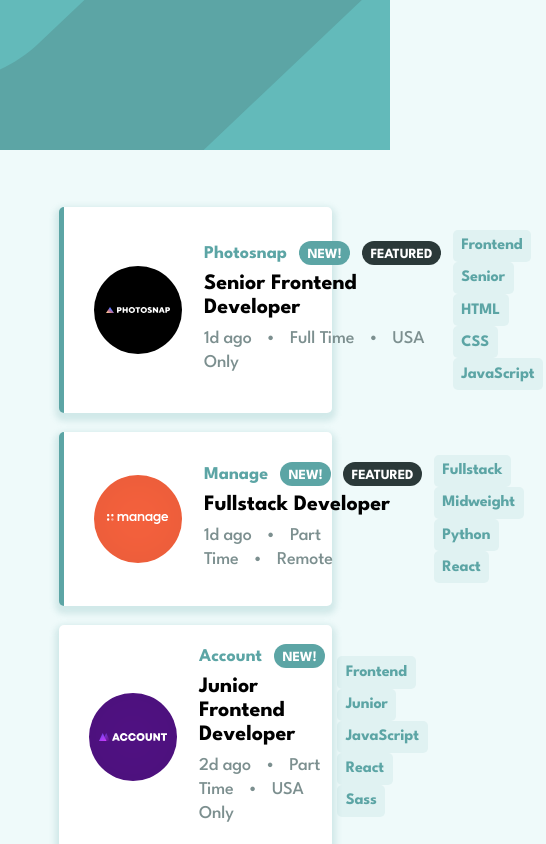
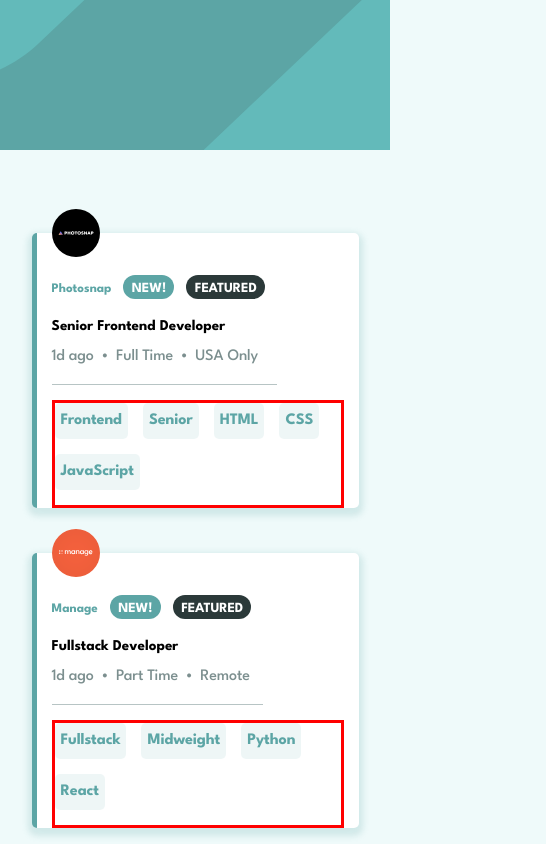
Before and after one commit to brunocs90/static-job-listings, a React (Vite) app: page / in a window 390 px wide. Shown: the top 844 px of the page, 546 px wide, since content can reach past the window. Built offline with nearby package versions, Linux system fonts and the light colour scheme.

Commit message:
responsividade

```diff
--- a/src/components/Filter/styles.ts
+++ b/src/components/Filter/styles.ts
@@ -77,7 +77,6 @@ export const FilterPanel = styled.div`
         }
     }
 
-    @media (max-width: 375px) {
-        /* border: solid white; */
+    @media (max-width: 768px) {
     }
 `;
--- a/src/components/Header/styles.ts
+++ b/src/components/Header/styles.ts
@@ -1,5 +1,5 @@
 import styled from 'styled-components';
-import background from '/images/bg-header-desktop.svg';
+import { default as background, default as mobile } from '/images/bg-header-desktop.svg';
 
 export const HeaderContainer = styled.header`
     width: 100%;
@@ -9,7 +9,7 @@ export const HeaderContainer = styled.header`
     background-position-x: center;
     background-size: cover;
 
-    @media (max-width: 375px) {
-        /* border: solid white; */
+    @media (max-width: 768px) {
+        background-image: url(${mobile});
     }
 `;
--- a/src/components/Job/index.tsx
+++ b/src/components/Job/index.tsx
@@ -29,6 +29,7 @@ export default function Job({ item, setFilterKeywords }: JobProps) {
                     <span className="dot">&nbsp;•&nbsp;</span>
                     <span>{item.location}</span>
                 </div>
+                <div className="separator"></div>
             </DescriptionContainer>
             <TagContainer>
                 {keywords.map((key, id) => (
--- a/src/components/Job/styles.ts
+++ b/src/components/Job/styles.ts
@@ -18,8 +18,16 @@ export const JobContainer = styled.div`
         border-left: 5px solid ${({ theme }) => theme.colors['desaturated-dark']};
     }
 
-    @media (max-width: 375px) {
-        /* border: solid white; */
+    @media (max-width: 768px) {
+        min-width: 327px;
+        display: flex;
+        flex-direction: column;
+        align-items: flex-start;
+
+        padding: 0rem 1rem;
+        border-radius: 5px;
+
+        margin: 3rem 0;
     }
 `;
 
@@ -28,8 +36,11 @@ export const Logo = styled.img`
     align-items: center;
     padding-right: 1.5rem;
 
-    @media (max-width: 375px) {
-        /* border: solid white; */
+    @media (max-width: 768px) {
+        width: 48px;
+        height: 48px;
+        padding-right: 0;
+        transform: translateY(-50%);
     }
 `;
 
@@ -87,15 +98,51 @@ export const DescriptionContainer = styled.div`
         }
     }
 
-    @media (max-width: 375px) {
-        /* border: solid white; */
+    .separator {
+        border-bottom: none;
+    }
+
+    @media (max-width: 768px) {
+        .company {
+            .cname {
+                font-size: 13px;
+            }
+            .new,
+            .featured {
+                font-size: 14px;
+            }
+
+            .featured {
+                background-color: ${({ theme }) => theme.colors['very-dark-grayish']};
+            }
+        }
+
+        .position {
+            font-size: 15px;
+            margin-top: 9px;
+        }
+
+        .details {
+            font-size: 16px;
+
+            .dot {
+                padding: 0px 3px;
+            }
+        }
+
+        .separator {
+            border-bottom: 1px solid #b7c4c4;
+            margin: 1rem 0rem;
+        }
     }
 `;
 
 export const TagContainer = styled.div`
     display: flex;
     flex-wrap: wrap;
-    justify-content: space-between;
+    justify-content: flex-start;
+
+    border: solid red;
 
     span {
         background-color: ${({ theme }) => theme.colors['desaturated-dark-opacity']};
@@ -103,6 +150,8 @@ export const TagContainer = styled.div`
         font-weight: 700;
         font-size: 16px;
         letter-spacing: -0.123077px;
+        line-height: 24px;
+        font-style: normal;
 
         padding: 0.57rem;
         border-radius: 5px;
@@ -118,7 +167,13 @@ export const TagContainer = styled.div`
         }
     }
 
-    @media (max-width: 375px) {
-        /* border: solid white; */
+    @media (max-width: 768px) {
+        display: flex;
+        justify-content: flex-start;
+
+        span {
+            padding: 0.4rem;
+            margin-bottom: 1rem;
+        }
     }
 `;
--- a/src/components/Jobs/styles.ts
+++ b/src/components/Jobs/styles.ts
@@ -6,7 +6,6 @@ export const JobsContainer = styled.div`
     align-items: center;
     margin-top: calc(2vw + 2rem);
 
-    @media (max-width: 375px) {
-        /* border: solid white; */
+    @media (max-width: 768px) {
     }
 `;
--- a/src/styles/global.ts
+++ b/src/styles/global.ts
@@ -10,11 +10,13 @@ export const GlobalStyle = createGlobalStyle`
 html {
   font-size: 15px;
   font-weight: 500;
+
 }
 
 body {
     background: ${({ theme }) => theme.colors.background};
     -webkit-font-smoothing: antialiased;
+    min-width: 375px;
 }
 
 body, input, textarea, button {
```
